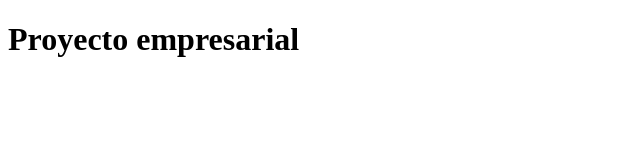
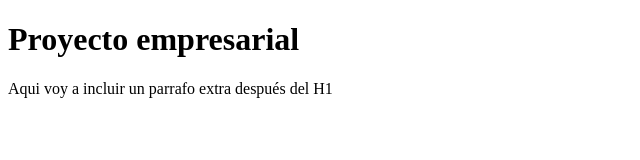
Before and after one commit to 1719998ZM/despliegue, a plain HTML site: page index.html in a window 1280 px wide. Shown: the whole page, without its empty margins (0-640 px from the left). Drawn offline with Linux system fonts and the light colour scheme.

Commit message:
Primer commit

```diff
--- a/index.html
+++ b/index.html
@@ -7,5 +7,6 @@
 </head>
 <body>
     <h1>Proyecto empresarial</h1>
+    <p>Aqui voy a incluir un parrafo extra después del H1</p>
 </body>
 </html>
```
